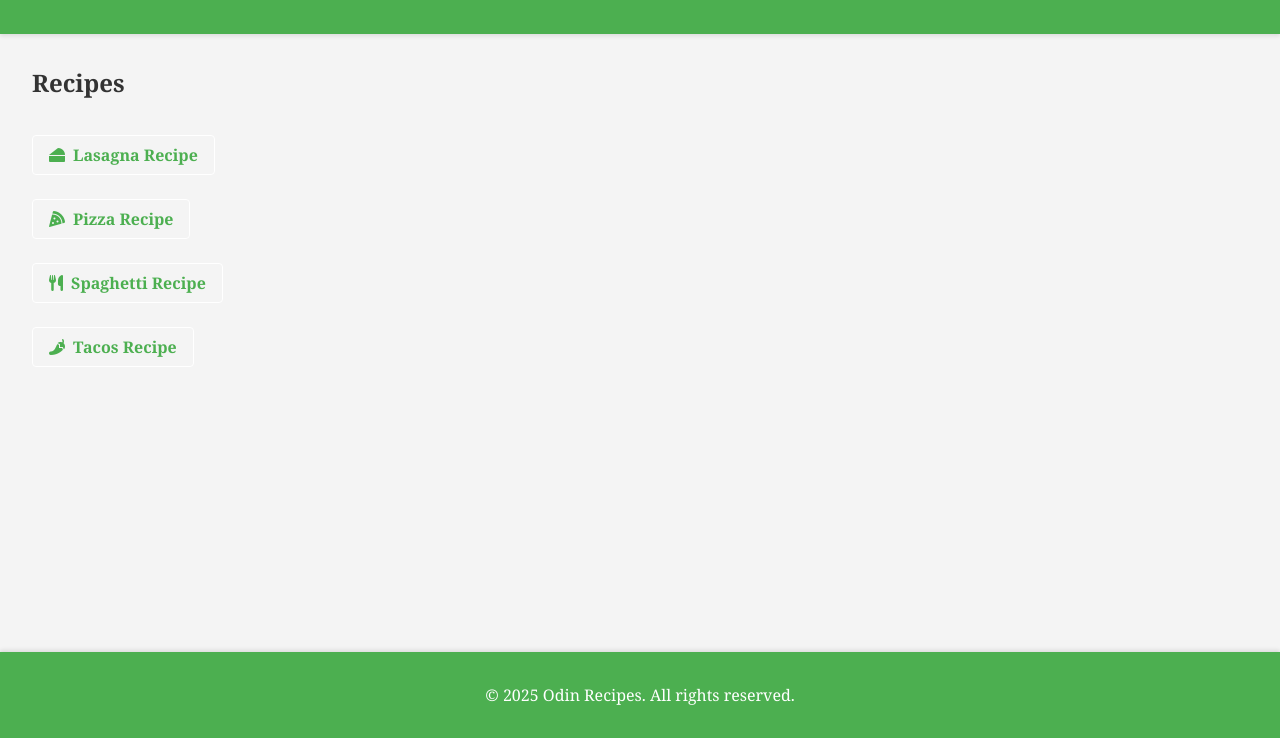
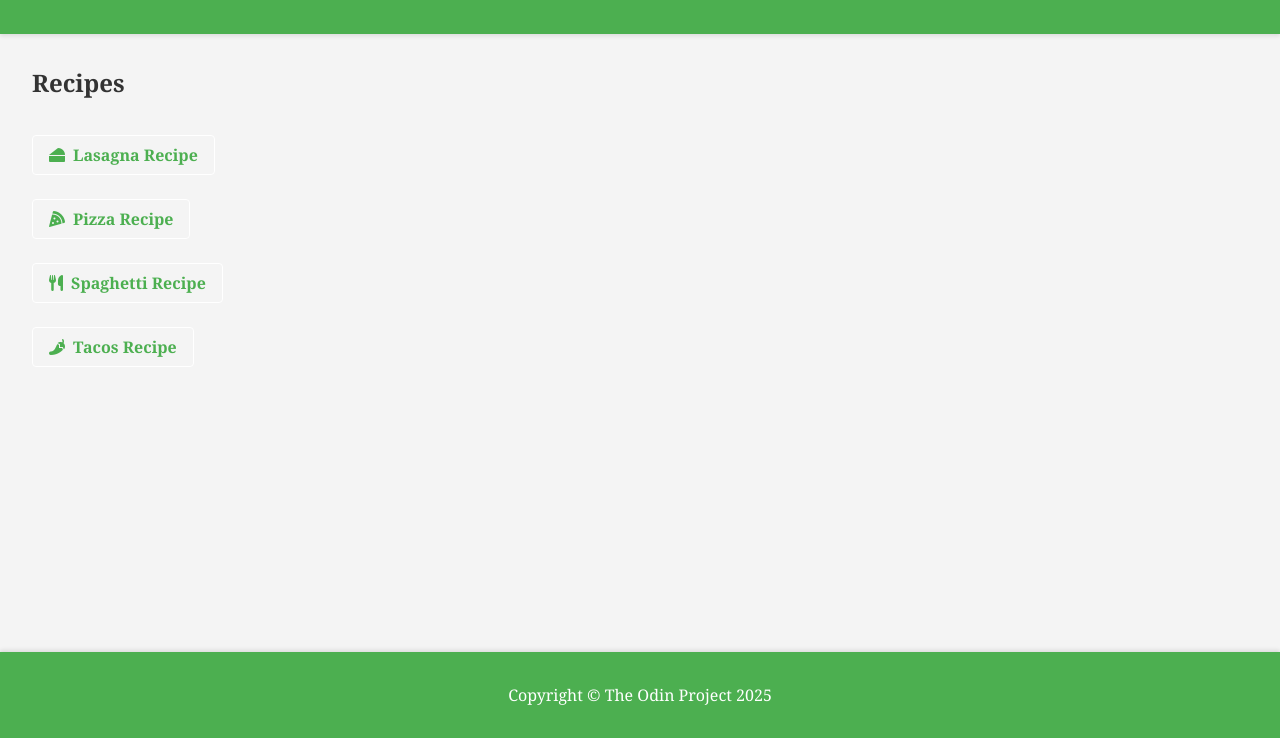
Before and after one commit to RaminKasumov/odin-recipes, a plain HTML site: page index.html in a window 1280 px wide. Shown: the part 62-800 px from the top of the page. Drawn offline with Linux system fonts and the light colour scheme; a web font is replaced by a local one.

Commit message:
Changed the structure of HTML-files.

```diff
--- a/index.html
+++ b/index.html
@@ -12,6 +12,7 @@
     <header>
         <h1>Odin Recipes</h1>
     </header>
+
     <main>
         <h2>Recipes</h2>
         <ul>
@@ -21,8 +22,9 @@
             <li><a href="./recipes/tacos.html" target="_blank" rel="noopener noreferrer"><i class="fas fa-pepper-hot"></i>Tacos Recipe</a></li>
         </ul>
     </main>
+
     <footer>
-        <p>&copy; 2025 Odin Recipes. All rights reserved.</p>
+        <p>Copyright © The Odin Project 2025</p>
     </footer>
 </body>
 </html>
```
Also changed, not shown: recipes/lasagna.html (+1 -0 lines), recipes/pizza.html (+1 -0 lines), recipes/spaghetti.html (+1 -0 lines), recipes/tacos.html (+1 -0 lines).
